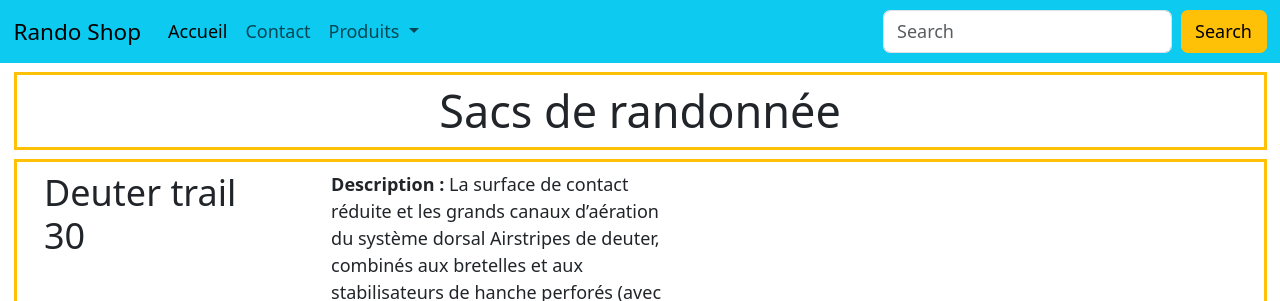
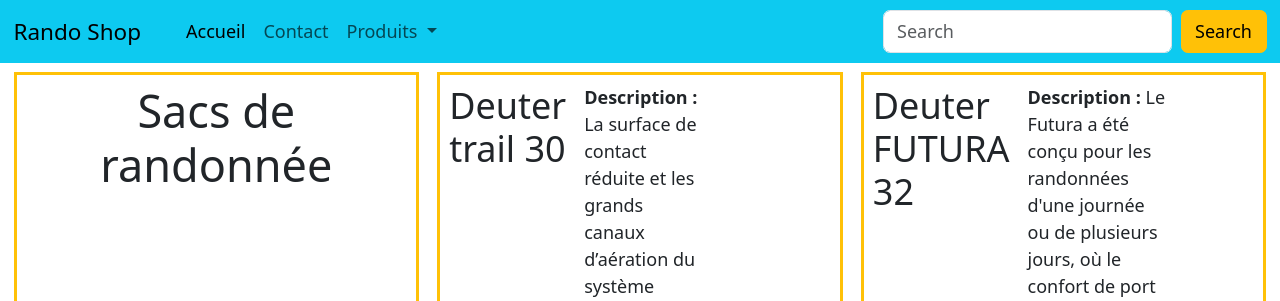
Before and after one commit to MaximePolese/projetphp_v2, a PHP site: page /shop.php in a window 1280 px wide; the page is wider, and only the part inside the window is pictured. Shown: the top 301 px of that part. Run offline with PHP 8.4, Linux system fonts and the light colour scheme.

Commit message:
essai de remise en forme

```diff
--- a/CSS/style.css
+++ b/CSS/style.css
@@ -14,6 +14,9 @@ html {
 .container {
     max-width: var(--width-site);
     margin: 0 auto;
+    display: grid;
+    grid-template-columns: 1fr 1fr 1fr;
+    gap: 1rem;
 }
 
 .productName{
--- a/shop.php
+++ b/shop.php
@@ -55,13 +55,12 @@ include 'templates/header.php';
 ?>
 
     <section class="container">
-        <h1 class=" d-flex justify-content-center border border-warning  border-3 py-2 mt-2">Sacs de randonnée</h1>
+        <h1 class="text-center border border-warning  border-3 py-2 mt-2">Sacs de randonnée</h1>
+        <?php
+        foreach ($products["bags"] as $bag) {
+            include "templates/product.php";
+        }
+        ?>
     </section>
 
-<?php
-foreach ($products["bags"] as $bag) {
-    include "templates/product.php";
-}
-?>
-
 <?php include 'templates/footer.php'; ?>
--- a/templates/product.php
+++ b/templates/product.php
@@ -1,4 +1,3 @@
-<section class="container">
 <article class="product d-flex justify-content-around border border-warning border-3 my-2">
     <h2 class="productName p-2"><?php echo $bag["name"] ?></h2>
     <p class="productDescription p-2"><span>Description : </span><?php echo $bag["description"] ?></p>
@@ -13,4 +12,3 @@
         </p>
     </div>
 </article>
-</section>
```
Lines whose indentation alone changed are shown as unchanged.
